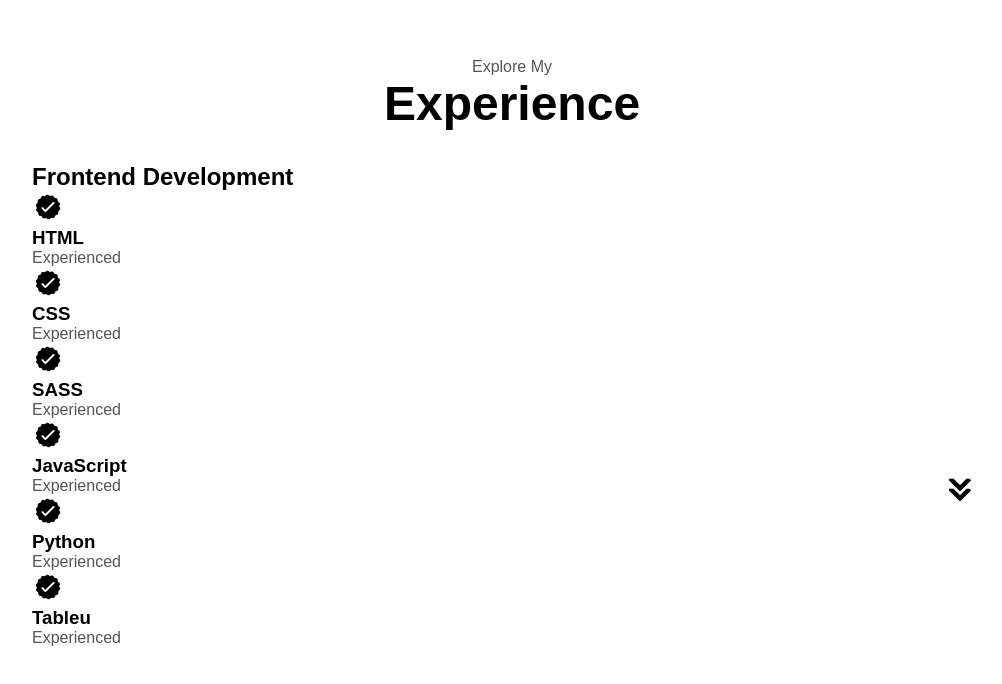
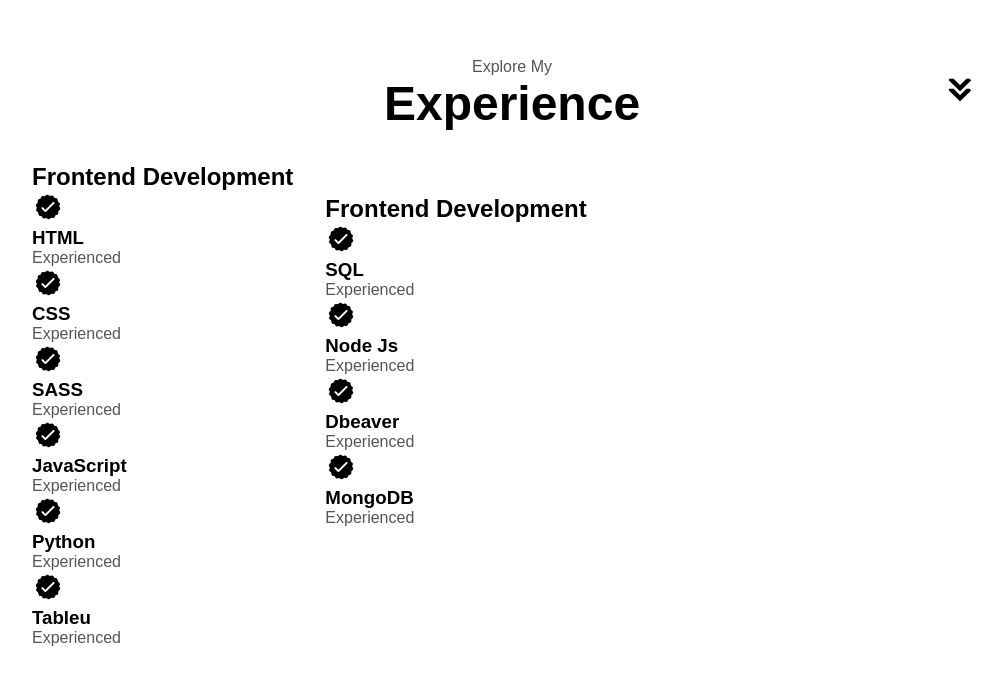
Before and after one commit to AmanSK28/Portfolio-HTML-JS-PORTFOLIO, a plain HTML site: page index.html in a window 1280 px wide. Shown: the part 1518-2202 px from the top of the page, without its empty margins (128-1130 px from the left). Drawn offline with Linux system fonts and the light colour scheme.

Commit message:
Experience section

```diff
--- a/index.html
+++ b/index.html
@@ -162,6 +162,41 @@
                         </article>
                     </div>
                 </div>
+                <div class="about-containers">
+                    <div class="details-containers">
+                        <h2 class="experience-sub-title">Frontend Development</h2>
+                        <div class="article-container">
+                            <article>
+                                <img src="./Assets/checkmark.png" alt="Experience icon" class="icon" />
+                                <div>
+                                    <h3>SQL</h3>
+                                    <p>Experienced</p>
+                                </div>
+                            </article>
+                            <article>
+                                <img src="./Assets/checkmark.png" alt="Experience icon" class="icon" />
+                                <div>
+                                    <h3>Node Js</h3>
+                                    <p>Experienced</p>
+                                </div>
+                            </article>
+                            <article>
+                                <img src="./Assets/checkmark.png" alt="Experience icon" class="icon" />
+                                <div>
+                                    <h3>Dbeaver</h3>
+                                    <p>Experienced</p>
+                                </div>
+                            </article>
+                            <article>
+                                <img src="./Assets/checkmark.png" alt="Experience icon" class="icon" />
+                                <div>
+                                    <h3>MongoDB</h3>
+                                    <p>Experienced</p>
+                                </div>
+                            </article>
+                        </div>
+                    </div>
+
             </div>
         </div>
     </section>
--- a/mediaqueries.css
+++ b/mediaqueries.css
@@ -148,7 +148,7 @@
 .arrow {
     position: absolute;
     right: 1rem;
-    bottom: -30rem;
+    bottom: -5rem;
 }
 
 .details-container {
```
